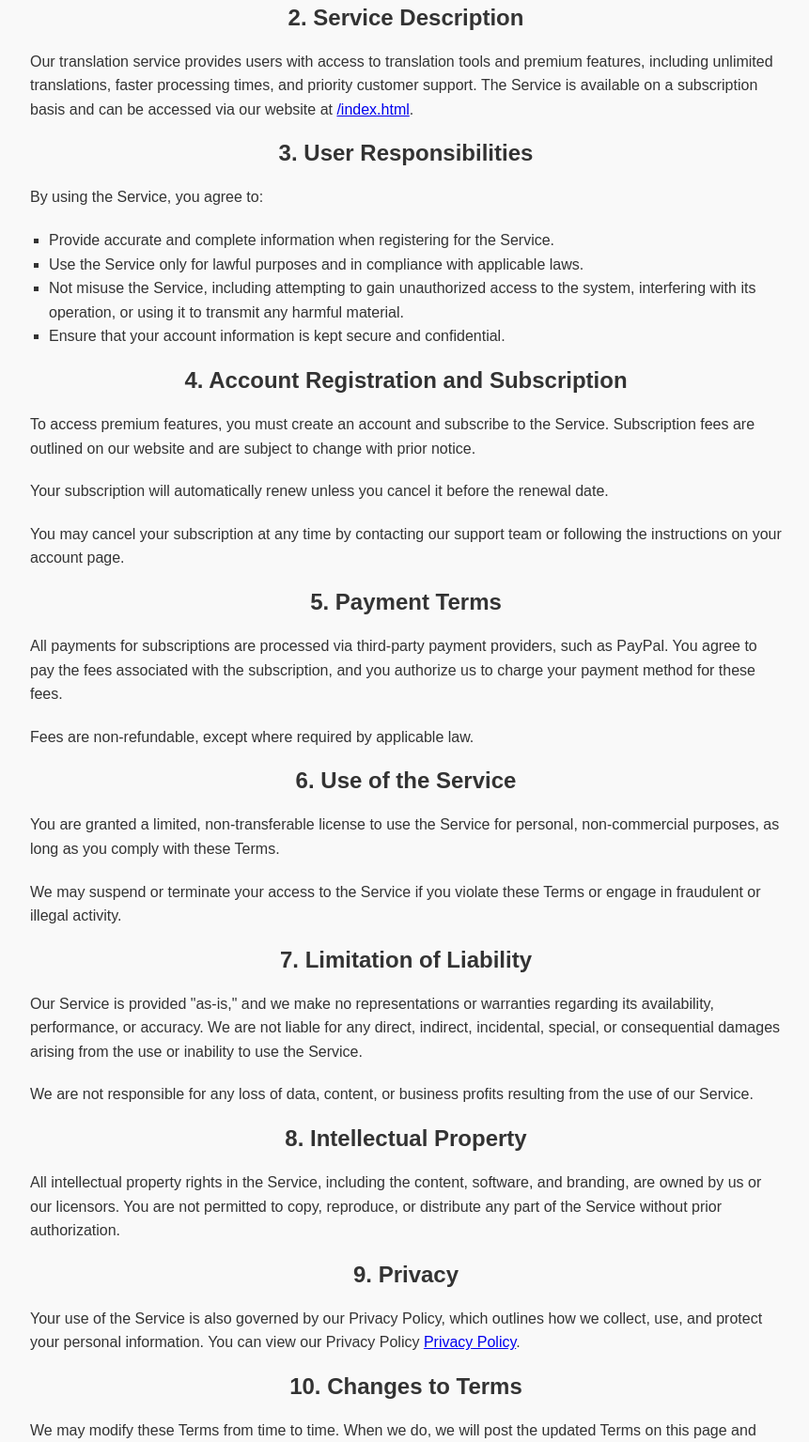
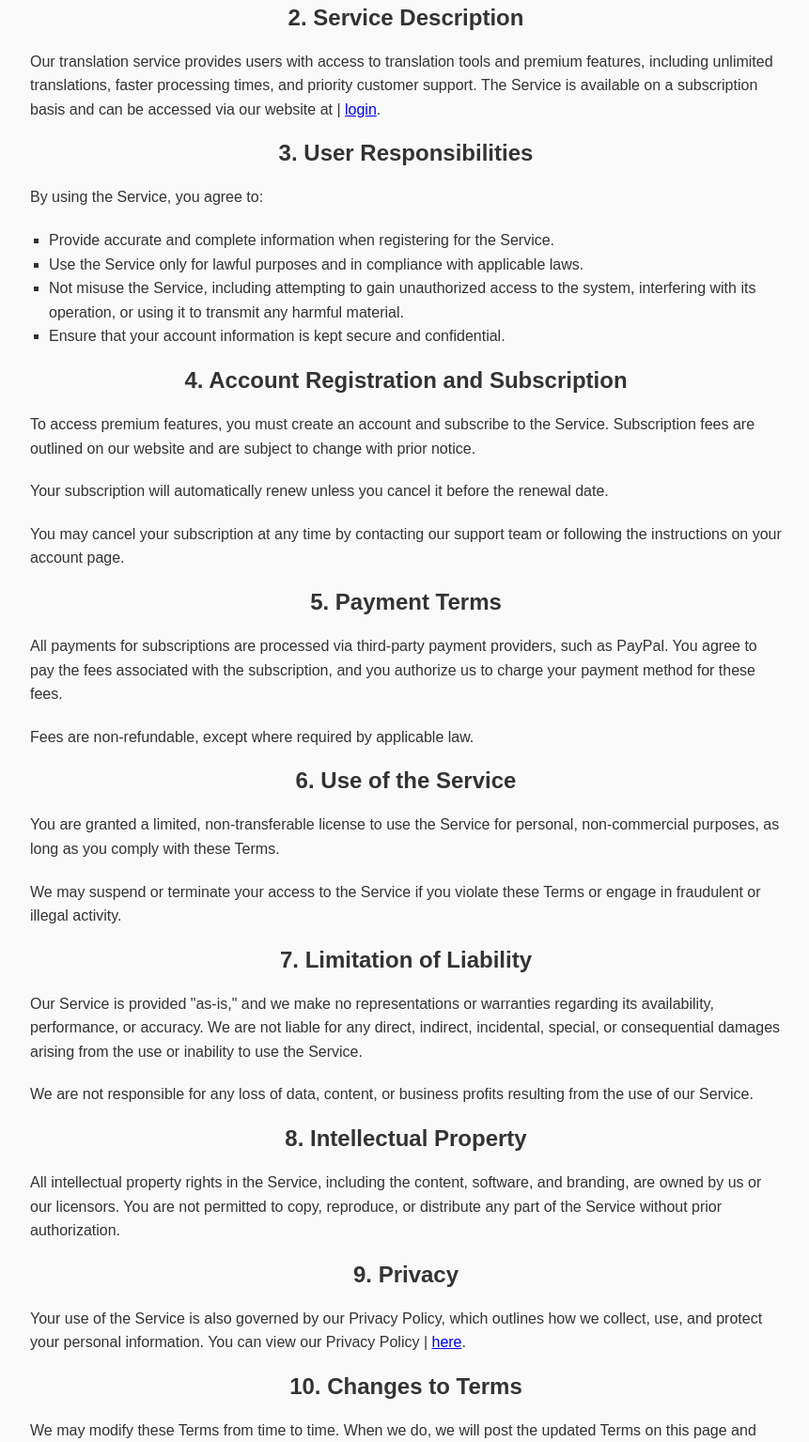
Before and after one commit to RAMENJANAHARY/Vocab_translator, a Flask app: page /terms-of-use in a window 1280 px wide. Shown: the part 223-1758 px from the top of the page at 94% size, without its empty margins (208-1069 px from the left). Run offline with Flask 3, Linux system fonts and the light colour scheme.

Commit message:
Update terms-of-use.html
Edited something

```diff
--- a/templates/terms-of-use.html
+++ b/templates/terms-of-use.html
@@ -51,7 +51,7 @@
     <p>By using our translation services ("Service"), you agree to comply with and be bound by these Terms of Service ("Terms"). If you do not agree to these Terms, you should not use the Service.</p>
 
     <h2>2. Service Description</h2>
-    <p>Our translation service provides users with access to translation tools and premium features, including unlimited translations, faster processing times, and priority customer support. The Service is available on a subscription basis and can be accessed via our website at <a href="https://vocab-website.onrender.com/index.html">/index.html</a>.</p>
+    <p>Our translation service provides users with access to translation tools and premium features, including unlimited translations, faster processing times, and priority customer support. The Service is available on a subscription basis and can be accessed via our website at | <a href="https://vocab-website.onrender.com/login">login</a>.</p>
 
     <h2>3. User Responsibilities</h2>
     <p>By using the Service, you agree to:</p>
@@ -83,7 +83,7 @@
     <p>All intellectual property rights in the Service, including the content, software, and branding, are owned by us or our licensors. You are not permitted to copy, reproduce, or distribute any part of the Service without prior authorization.</p>
 
     <h2>9. Privacy</h2>
-    <p>Your use of the Service is also governed by our Privacy Policy, which outlines how we collect, use, and protect your personal information. You can view our Privacy Policy <a href="https://vocab-website.onrender.com/privacy-policy.html">Privacy Policy</a>.</p>
+    <p>Your use of the Service is also governed by our Privacy Policy, which outlines how we collect, use, and protect your personal information. You can view our Privacy Policy | <a href="https://vocab-website.onrender.com/privacy-policy">here</a>.</p>
 
     <h2>10. Changes to Terms</h2>
     <p>We may modify these Terms from time to time. When we do, we will post the updated Terms on this page and update the "Last Updated" date at the top. You are responsible for reviewing these Terms periodically to stay informed of any changes.</p>
```
